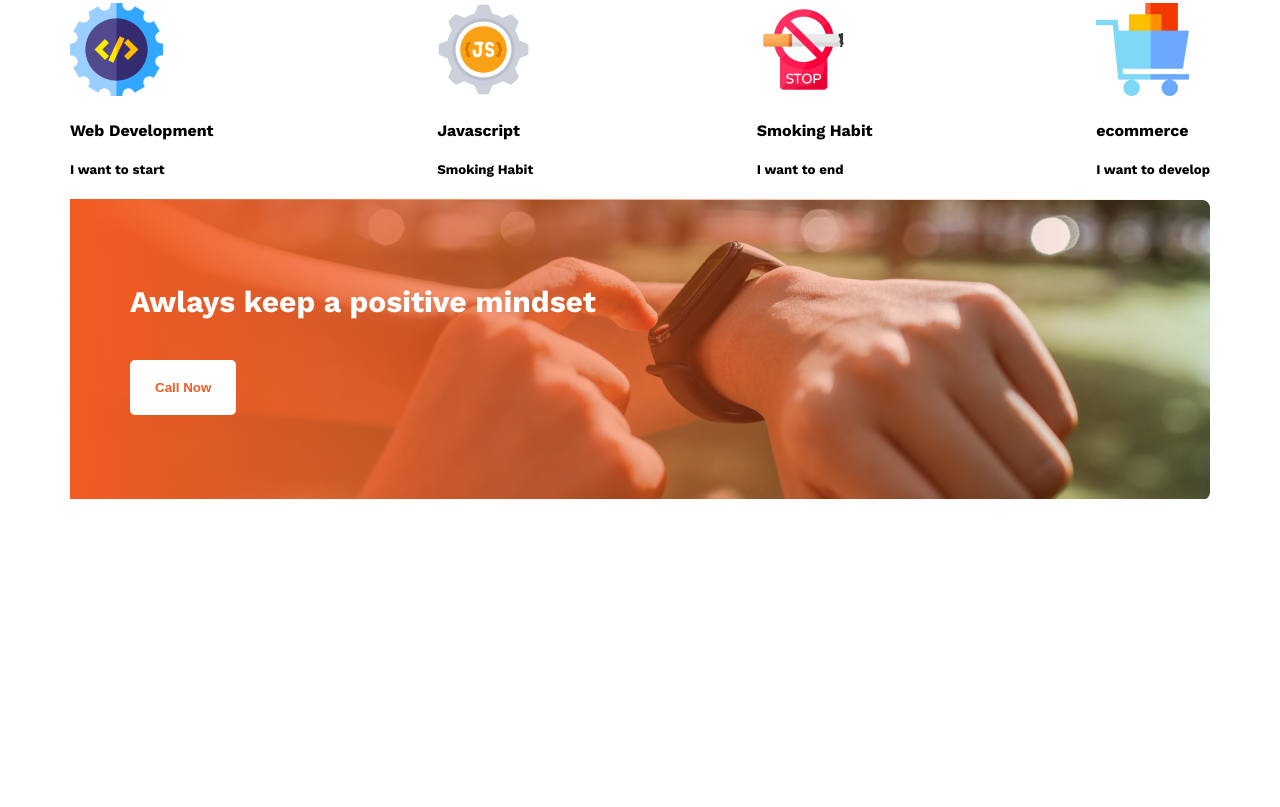
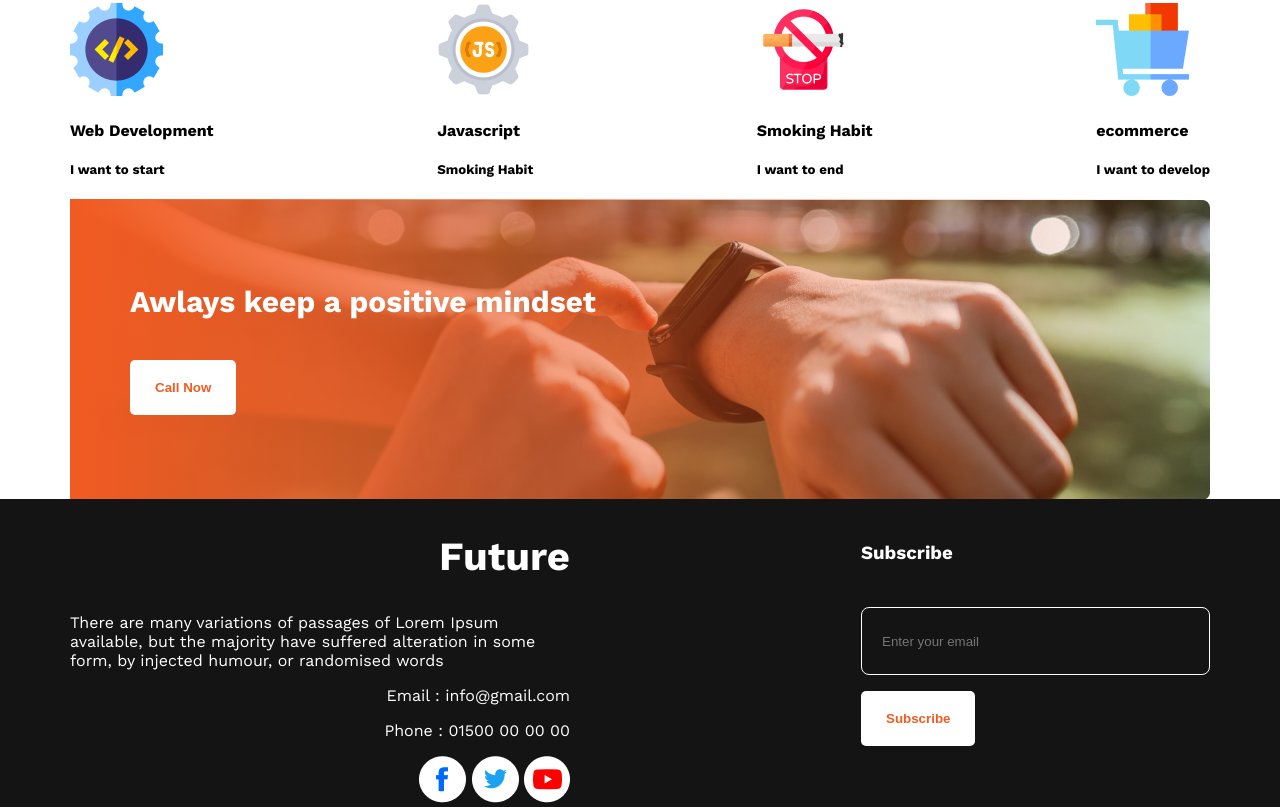
Before and after one commit to MdErsadulIslam/new-year-new-me, a plain HTML site: page index.html in a window 1280 px wide. Shown: the part 1623-2430 px from the top of the page. Before the commit the page ends 2122 px from the top, so only its background shows below. Drawn offline with nearby package versions, Linux system fonts and the light colour scheme.

Commit message:
footer done

```diff
--- a/index.html
+++ b/index.html
@@ -72,14 +72,32 @@
             </div>
         </section>
         <section class="callnow container">
-           <div class="callnow-text">
-             <h2>Awlays keep a positive mindset</h2>
-            <button class="callnow-btn">Call Now</button>
-        </div>
+            <div class="callnow-text">
+                <h2>Awlays keep a positive mindset</h2>
+                <button class="callnow-btn">Call Now</button>
+            </div>
         </section>
     </main>
     <footer>
-
+        <div class="container footer-main">
+            <div class="footer-left">
+                <h2 class="failure-title color-white">Future</h2>
+                <p>There are many variations of passages of Lorem Ipsum available, but the majority have suffered
+                    alteration in some form, by injected humour, or randomised words</p>
+                <p>Email : info@gmail.com</p>
+                <p>Phone : 01500 00 00 00</p>
+                <div class="social">
+                    <img src="./images/icons/fb.png" class="social-icon"></img>
+                    <img src="./images/icons/twitter.png" class="social-icon"></img>
+                    <img src="./images/icons/youtube.png" class="social-icon"></img>
+                </div>
+            </div>
+            <div class="footer-right">
+                <h3 class="subscribe">Subscribe</h3>
+                <input class="footer-input" type="email" name="" id="" placeholder="Enter your email">
+                <button class="callnow-btn">Subscribe</button>
+            </div>
+        </div>
     </footer>
 </body>
 
--- a/style.css
+++ b/style.css
@@ -55,7 +55,6 @@ h1 {
   font-style: normal;
   font-weight: 700;
   line-height: normal;
-
 }
 .failure-detail {
   color: var(--dark-02, #444343);
@@ -65,7 +64,7 @@ h1 {
   font-weight: 400;
   line-height: 26px; /* 162.5% */
 }
-.failure-right{
+.failure-right {
   padding-left: 110px;
   padding-right: 50px;
 }
@@ -73,30 +72,31 @@ h1 {
 /*-------------------------------------------------------------------------------------------------------------------------
  failure section end
 -------------------------------------------------------------------------------------------------------------------------*/
-.icon{
+.icon {
   display: flex;
   justify-content: space-between;
 }
-.plans-title{
+.plans-title {
   text-align: center;
   padding-bottom: 30px;
 }
-.container{
+.container {
   max-width: 1140px;
   margin: 0 auto;
 }
-.callnow{
-    background-image: linear-gradient(90deg, #F15B22 0%, rgba(2, 2, 2, 0) 100%), url(./images/watch.png);
+.callnow {
+  background-image: linear-gradient(90deg, #f15b22 0%, rgba(2, 2, 2, 0) 100%),
+    url(./images/watch.png);
   height: 300px;
 }
-.callnow-text h2{
+.callnow-text h2 {
   color: white;
   font-size: 30px;
 }
-.callnow-text{
+.callnow-text {
   padding: 60px;
 }
-.callnow-btn{
+.callnow-btn {
   padding: 20px 25px;
   background-color: white;
   color: #f15b22;
@@ -105,3 +105,30 @@ h1 {
   border-radius: 5px;
   margin-top: 16px;
 }
+footer {
+  background-color: #151414;
+  color: white;
+}
+.footer-main {
+  display: flex;
+  justify-content: space-between;
+}
+.footer-left {
+  width: 500px;
+  justify-items: end;
+}
+.color-white {
+  color: white;
+}
+.footer-input {
+  width: 325px;
+  height: 64px;
+  border-radius: 8px;
+  border: 1px solid #fff;
+  background-color: transparent;
+  padding-left: 20px;
+  display: block;
+}
+.subscribe{
+    margin: 43px 0;
+}
```
Lines whose indentation alone changed are shown as unchanged.
